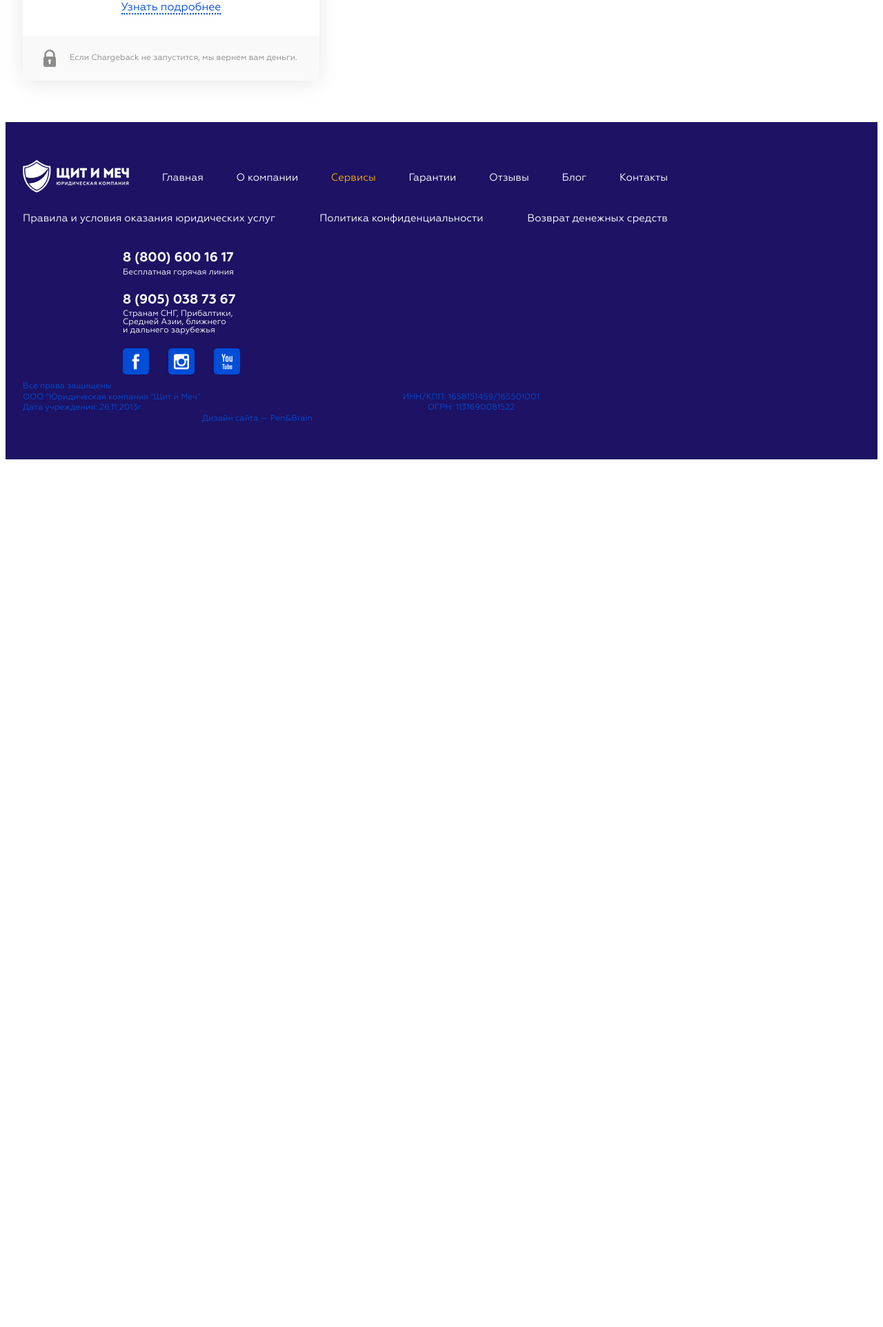
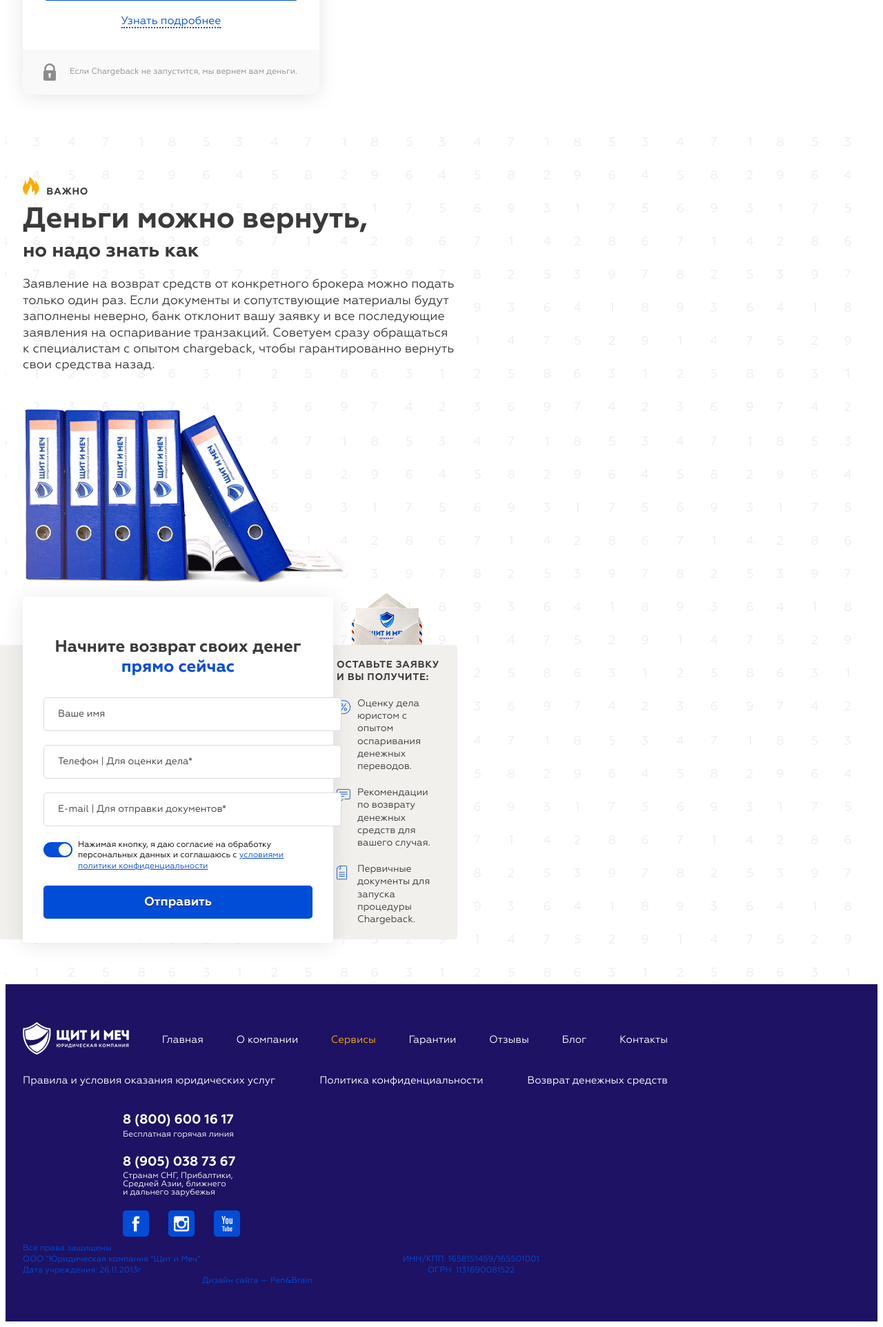
Before and after one commit to BulatSa/shield, a PHP site: page / in a window 1280 px wide. Shown: the part 4294-6218 px from the top of the page at 69% size. Before the commit the page ends 4960 px from the top, so only its background shows below. Run offline with PHP 8.4, Linux system fonts and the light colour scheme; style sheets or scripts are compiled from the project's sources; some libraries are stand-ins or nearby versions; some web fonts are replaced.

Commit message:
order-block

```diff
--- a/index.php
+++ b/index.php
@@ -129,7 +129,7 @@
 
 <section class="s-tariff-list def-sec">
 	<div class="container">
-		<div class="sec-title">
+		<div class="sec-title sec-title--bigmargin">
 			<div class="uptext">Пакеты услуг</div>
 			<div class="h1">3 гарантированных способа <small>вернуть деньги</small></div>
 		</div>
@@ -265,4 +265,61 @@
 </section>
 
 
+<section class="s-order def-sec">
+	<div class="container">
+		<div class="row">
+
+			<div class="grid-6  grid-12_m s-order__left">
+				<div class="sec-title">
+					<div class="uptext"><i class="icon-fire"></i>Важно</div>
+					<div class="h1">Деньги можно&nbsp;вернуть, <small>но надо знать как</small></div>
+				</div>
+				<div class="text-big">Заявление на возврат средств от конкретного брокера можно подать только один раз. Если документы и сопутствующие материалы будут заполнены неверно, банк отклонит вашу заявку и все последующие заявления на оспаривание транзакций. Советуем сразу обращаться к специалистам с опытом chargeback, чтобы гарантированно вернуть свои средства назад.</div>
+				<img src="/img/home/books.png" alt="books" class="s-order__books">
+			</div>
+
+			<div class="grid-6 grid-12_m">
+				<div class="s-order__right">
+					<div class="order-block">
+						<p class="h4 order-block__title">Начните возврат своих денег <span class="blue">прямо сейчас</span></p>
+						<form class="ajax-form">
+							<input type="hidden" value="Новая заявка" name="form_subject">
+							<input type="text" class="input-text" name="user_name" placeholder="Ваше имя" data-label="Имя пользователя">
+							<input type="tel" class="input-text" name="user_tel" placeholder="Телефон | Для оценки дела*" data-label="Телефон"  data-req="true">
+							<input type="email" class="input-text" name="user_email" placeholder="E-mail | Для отправки документов*" data-label="Email" data-req="true">
+							<input type="hidden" value="1" name="has_captcha">
+							<div class="g-recaptcha"></div>
+							<label class="style-check-ios">
+								<input type="checkbox" name="user_policy" data-label="Согласен с условиями" value="yes" data-req="true" checked="">
+								<span>Нажимая кнопку, я даю согласие на&nbsp;обработку персональных данных и&nbsp;соглашаюсь с&nbsp;<a href="#">условиями политики конфиденциальности</a></span>
+							</label>
+							<button type="submit" class="btn">Отправить</button>
+						</form>
+					</div>
+					<div class="order-triggers">
+						<img src="/img/home/letter.png" alt="letter" class="order-triggers__letter">
+						<div class="order-triggers__content">
+							<div class="uptext">Оставьте заявку и&nbsp;вы получите:</div>
+							<div class="order-trigger">
+								<i class="icon-percent"></i>
+								Оценку дела юристом с опытом оспаривания денежных переводов.
+							</div>
+							<div class="order-trigger">
+								<i class="icon-comment"></i>
+								Рекомендации по возврату денежных средств для вашего случая.
+							</div>
+							<div class="order-trigger">
+								<i class="icon-doc"></i>
+								Первичные документы для запуска процедуры Chargeback.
+							</div>
+						</div>
+					</div>
+				</div>
+			</div>
+
+		</div>
+	</div>
+</section>
+
+
 <?php include('footer.php'); ?>
--- a/sass/base/_forms.scss
+++ b/sass/base/_forms.scss
@@ -206,9 +206,13 @@ label{cursor: pointer;}
 
 .g-recaptcha{
 	transform: translate3d(0,0,0);
+	margin-bottom: $pad-xs;
+	@include res(s){
+		margin-bottom: 15px;
+	}
 	@include res(xs){
-		transform: scale(0.9);
-		transform-origin: center top;
+		transform: scale(0.8);
+		transform-origin: left top;
 	}
 	&>div {
 		margin: 0 auto;
--- a/sass/base/_modals.scss
+++ b/sass/base/_modals.scss
@@ -26,10 +26,6 @@
 		@include res(s){
 			font-size: 14px;
 		}
-	}
-
-	.style-check-ios{
-		margin-top: 10px;
 	}
 
 	.btn{
--- a/sass/base/_typography.scss
+++ b/sass/base/_typography.scss
@@ -93,6 +93,11 @@ h4,.h4{
 			font-size: 13px;
 		}
 	}
+
+	img{
+		max-width: 100%;
+		height: auto;
+	}
 }
 
 .page-title {
@@ -176,15 +181,26 @@ h4,.h4{
 	}
 }
 
+
 .sec-title{
-	margin-bottom: $pad-m;
-	@include res(xl){
-		margin-bottom: $pad-s;
+	margin-bottom: $pad-xs;
+
+	&--bigmargin{
+		margin-bottom: $pad-m;
+		@include res(s){
+			margin-bottom: $pad-s;
+		}
 	}
 
 	.uptext{
 		display: block;
 		margin-bottom: $pad-xxs;
+
+		.icon-fire{
+			color: $orange;
+			font-size: 27px;
+			margin-right: $pad-xxs;
+		}
 	}
 
 	.h1{
--- a/sass/main.scss
+++ b/sass/main.scss
@@ -21,5 +21,6 @@
 @import 'modules/panel-section';
 @import 'modules/triggers';
 @import 'modules/tariff-list';
+@import 'modules/s-order';
 
 @import 'pages/home';
--- /dev/null
+++ b/sass/modules/_s-order.scss
@@ -0,0 +1,115 @@
+.s-order{
+	background: url("../img/numbers-white.png") center top repeat;
+}
+
+.s-order__left{
+	padding-right: $pad-l !important;
+	@include res(m){
+		padding-right: 10px !important;
+	}
+}
+
+.s-order__books{
+	display: block;
+	max-width: 100%;
+	height: auto;
+	margin-top: $pad-m;
+}
+
+.s-order__right{
+	position: relative;
+}
+
+.order-block{
+	position: relative;
+	z-index: 2;
+	border-radius: 5px;
+	background: #FFF;
+	padding: 35px 30px;
+	max-width: 390px;
+	@extend %shadow-for-white-bg;
+	@include res(m){
+		margin-top: $pad-xs;
+		margin-left: auto;
+		margin-right: auto;
+	}
+	@include res(s){
+		padding: 20px 20px;
+	}
+
+	&__title{
+		text-align: center;
+		margin-bottom: 30px;
+	}
+
+	.btn{
+		width: 100%;
+	}
+}
+
+
+//order-triggers
+.order-triggers{
+	background: #f2f0ed;
+	position: absolute;
+	z-index: 1;
+	border-radius: 5px;
+	width: calc(100% + 30px);
+	top: 70px;
+	right: 0;
+	padding: 20px 25px;
+	text-align: right;
+	@media (max-width: 1250px) {
+		position: relative;
+		top: 0;
+		margin-top: $pad-xs;
+		width: 100%;
+		max-width: 390px;
+	}
+	@include res(m){
+		margin-left: auto;
+		margin-right: auto;
+	}
+}
+
+.order-triggers__letter{
+	position: absolute;
+	bottom: 100%;
+	right: 40px;
+	@media (max-width: 1250px) {
+		display: none;
+	}
+}
+
+.order-triggers__content{
+	display: inline-block;
+	vertical-align: top;
+	width: 150px;
+	text-align: left;
+	@media (max-width: 1250px) {
+		width: 100%;
+	}
+
+	.uptext{
+		margin-bottom: $pad-xs;
+	}
+}
+
+.order-trigger{
+	position: relative;
+	margin-bottom: $pad-xs;
+	padding-left: $pad-s;
+	font-size: 14px;
+	&:last-child{
+		margin-bottom: 0;
+	}
+
+	i{
+		position: absolute;
+		top: 0.2em;
+		left: 0;
+		font-size: 20px;
+		color: $blue;
+	}
+}
+//order-triggers
```
Also changed, not shown: img/home/books.png (added), img/home/letter.png (added), img/numbers-white.jpg (added), img/numbers-white.png (added).
